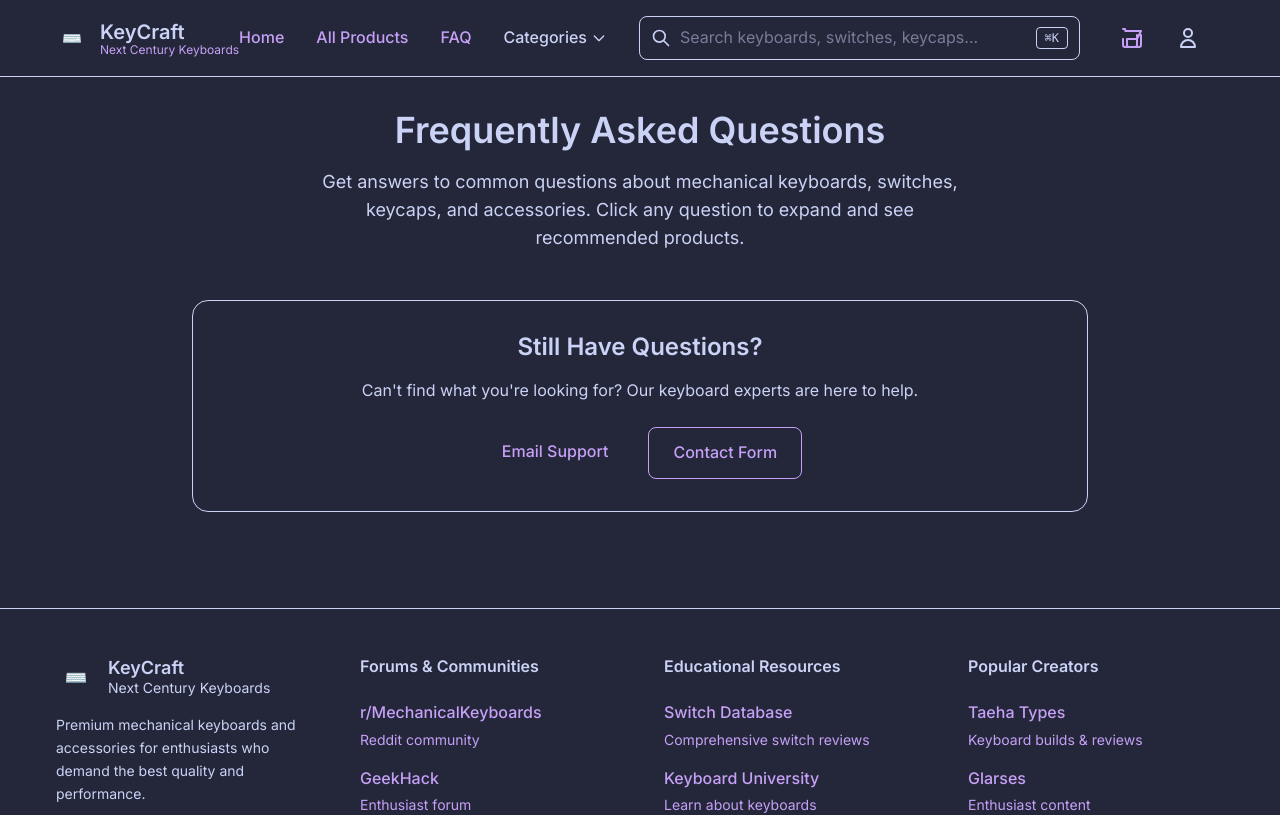
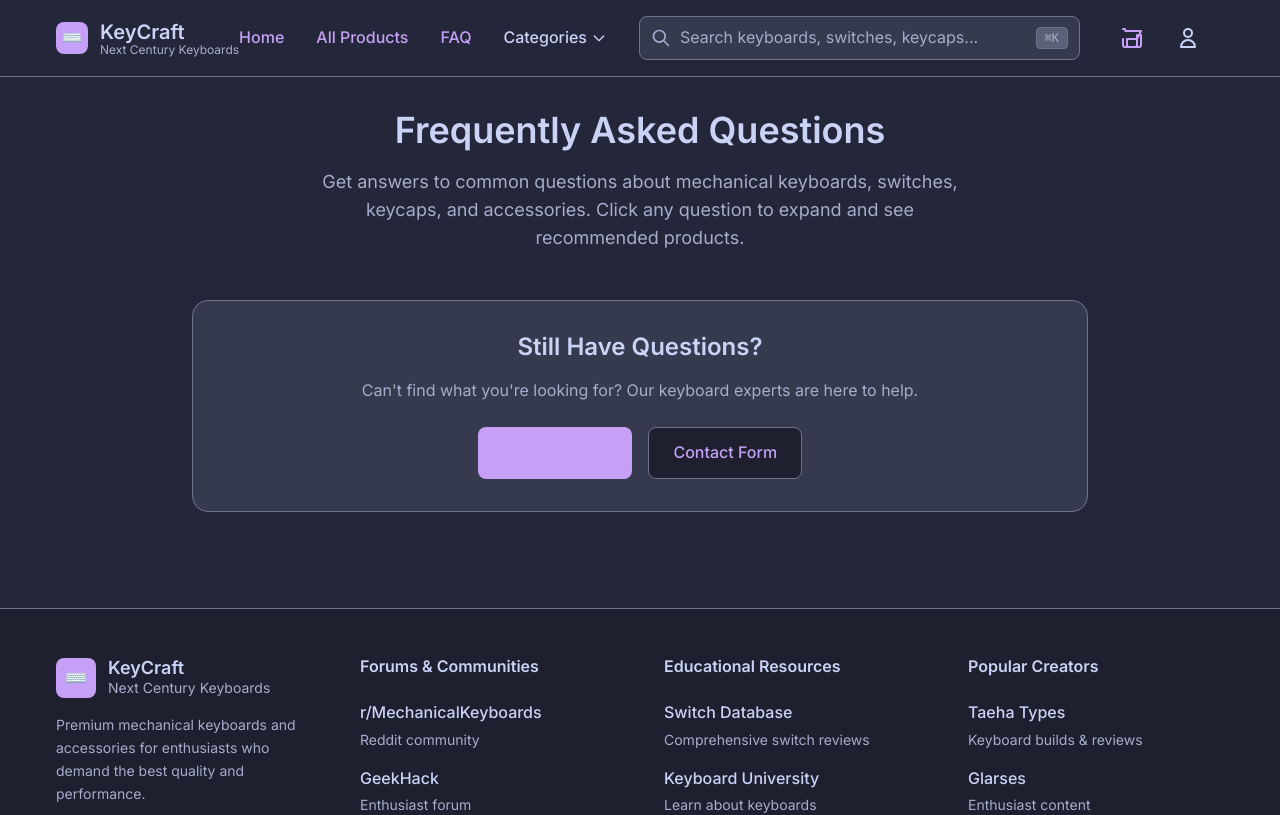
Before and after one commit to codingfragments/svelte_shop, a SvelteKit app: page /faq in a window 1280 px wide. Shown: the top 815 px of the page. Built offline with nearby package versions, Linux system fonts and the light colour scheme.

Commit message:
tailwind fixed

```diff
--- a/src/app.css
+++ b/src/app.css
@@ -1,4 +1,91 @@
 @import 'tailwindcss';
+
+/* Tailwind 4 CSS-based color configuration */
+@theme {
+	/* Catppuccin Macchiato base colors */
+	--color-base: #24273a;
+	--color-mantle: #1e2030;
+	--color-crust: #181926;
+	--color-surface0: #363a4f;
+	--color-surface1: #494d64;
+	--color-surface2: #5b6078;
+	--color-overlay0: #6e738d;
+	--color-overlay1: #8087a2;
+	--color-overlay2: #939ab7;
+	--color-subtext0: #a5adcb;
+	--color-subtext1: #b8c0e0;
+	--color-text: #cad3f5;
+
+	/* Accent colors */
+	--color-rosewater: #f4dbd6;
+	--color-flamingo: #f0c6c6;
+	--color-pink: #f5bde6;
+	--color-mauve: #c6a0f6;
+	--color-red: #ed8796;
+	--color-maroon: #ee99a0;
+	--color-peach: #f5a97f;
+	--color-yellow: #eed49f;
+	--color-green: #a6da95;
+	--color-teal: #8bd5ca;
+	--color-sky: #91d7e3;
+	--color-sapphire: #7dc4e4;
+	--color-blue: #8aadf4;
+	--color-lavender: #b7bdf8;
+
+	/* Semantic colors */
+	--color-primary: #c6a0f6;
+	--color-secondary: #b7bdf8;
+	--color-accent: #f5bde6;
+	--color-success: #a6da95;
+	--color-warning: #eed49f;
+	--color-error: #ed8796;
+
+	/* Background variants */
+	--color-bg-primary: #24273a;
+	--color-bg-secondary: #1e2030;
+	--color-bg-tertiary: #181926;
+	--color-bg-elevated: #363a4f;
+	--color-bg-card: #494d64;
+	--color-bg-hover: #5b6078;
+
+	/* Text variants */
+	--color-text-primary: #cad3f5;
+	--color-text-secondary: #b8c0e0;
+	--color-text-muted: #a5adcb;
+
+	/* Font families */
+	--font-family-mono: 'Fira Code', 'JetBrains Mono', Monaco, 'Cascadia Code', monospace;
+	--font-family-sans: Inter, system-ui, sans-serif;
+
+	/* Animations */
+	--animate-fade-in: fadeIn 0.5s ease-in-out;
+	--animate-slide-up: slideUp 0.3s ease-out;
+	--animate-pulse-slow: pulse 3s cubic-bezier(0.4, 0, 0.6, 1) infinite;
+
+	/* Backdrop blur */
+	--backdrop-blur-xs: 2px;
+
+	/* Border radius */
+	--radius-2xl: 1rem;
+	--radius-3xl: 1.5rem;
+}
+
+/* Keyframes for animations */
+@keyframes fadeIn {
+	0% { opacity: 0; }
+	100% { opacity: 1; }
+}
+
+@keyframes slideUp {
+	0% {
+		transform: translateY(10px);
+		opacity: 0;
+	}
+	100% {
+		transform: translateY(0);
+		opacity: 1;
+	}
+}
 
 /* Base styles with Catppuccin Macchiato theme */
 :root {
--- a/src/lib/components/Header.svelte
+++ b/src/lib/components/Header.svelte
@@ -21,44 +21,44 @@
 	}
 </script>
 
-<header class="bg-bg-primary border-b border-overlay0 sticky top-0 z-50 backdrop-blur-sm">
+<header class="sticky top-0 z-50 border-b border-overlay0 bg-bg-primary backdrop-blur-sm">
 	<div class="container mx-auto px-4 py-4">
 		<nav class="flex items-center justify-between">
 			<!-- Logo & Brand -->
 			<div class="flex items-center space-x-4">
-				<a href="/" class="flex items-center space-x-3 hover:text-primary transition-colors">
-					<div class="w-8 h-8 bg-primary rounded-lg flex items-center justify-center">
-						<span class="text-base font-bold">⌨️</span>
+				<a href="/" class="flex items-center space-x-3 transition-colors hover:text-primary">
+					<div class="flex h-8 w-8 items-center justify-center rounded-lg bg-primary">
+						<span class="font-bold text-base">⌨️</span>
 					</div>
 					<div class="hidden sm:block">
 						<h1 class="text-xl font-bold text-primary">{APP_CONFIG.name}</h1>
-						<p class="text-xs text-text-muted leading-none">Next Century Keyboards</p>
+						<p class="text-xs leading-none text-text-muted">Next Century Keyboards</p>
 					</div>
 				</a>
 			</div>
 
 			<!-- Desktop Navigation -->
-			<div class="hidden lg:flex items-center space-x-8">
+			<div class="hidden items-center space-x-8 lg:flex">
 				<a
 					href="/"
-					class="text-text-primary hover:text-primary transition-colors font-medium"
-					class:text-primary={$page.url.pathname === '/'}
+					class="font-medium text-text-primary transition-colors hover:text-primary"
+					class:text-base={$page.url.pathname === '/'}
 				>
 					Home
 				</a>
 
 				<a
 					href="/products"
-					class="text-text-primary hover:text-primary transition-colors font-medium"
-					class:text-primary={$page.url.pathname === '/products'}
+					class="font-medium text-primary transition-colors hover:text-primary"
+					class:text-base={$page.url.pathname === '/products'}
 				>
 					All Products
 				</a>
 
 				<a
 					href="/faq"
-					class="text-text-primary hover:text-primary transition-colors font-medium"
-					class:text-primary={$page.url.pathname === '/faq'}
+					class="font-medium text-text-primary transition-colors hover:text-primary"
+					class:text-base={$page.url.pathname === '/faq'}
 				>
 					FAQ
 				</a>
@@ -67,27 +67,34 @@
 				<div class="relative">
 					<button
 						onclick={toggleCategory}
-						class="flex items-center space-x-1 text-text-primary hover:text-primary transition-colors font-medium"
-						class:text-primary={$page.url.pathname.startsWith('/categories')}
+						class="flex items-center space-x-1 font-medium text-text-primary transition-colors hover:text-primary"
+						class:text-base={$page.url.pathname.startsWith('/categories')}
 					>
 						<span>Categories</span>
 						<svg
-							class="w-4 h-4 transition-transform"
+							class="h-4 w-4 transition-transform"
 							class:rotate-180={isCategoryOpen}
 							fill="none"
 							stroke="currentColor"
 							viewBox="0 0 24 24"
 						>
-							<path stroke-linecap="round" stroke-linejoin="round" stroke-width="2" d="M19 9l-7 7-7-7"></path>
+							<path
+								stroke-linecap="round"
+								stroke-linejoin="round"
+								stroke-width="2"
+								d="M19 9l-7 7-7-7"
+							></path>
 						</svg>
 					</button>
 
 					{#if isCategoryOpen}
-						<div class="absolute top-full left-0 mt-2 w-64 bg-bg-elevated border border-overlay0 rounded-2xl shadow-xl py-2 z-50">
+						<div
+							class="absolute top-full left-0 z-50 mt-2 w-64 rounded-2xl border border-overlay0 bg-bg-elevated py-2 shadow-xl"
+						>
 							{#each APP_CONFIG.categories as category}
 								<a
 									href="/{category.slug}"
-									class="flex items-center space-x-3 px-4 py-3 hover:bg-bg-hover transition-colors"
+									class="flex items-center space-x-3 px-4 py-3 transition-colors hover:bg-bg-hover"
 									onclick={closeMenus}
 								>
 									<span class="text-lg">{category.icon}</span>
@@ -103,7 +110,7 @@
 			</div>
 
 			<!-- Search Bar -->
-			<div class="hidden md:flex flex-1 max-w-md mx-8">
+			<div class="mx-8 hidden max-w-md flex-1 md:flex">
 				<SearchBar />
 			</div>
 
@@ -112,14 +119,21 @@
 				<!-- Cart -->
 				<a
 					href="/cart"
-					class="relative p-2 text-text-primary hover:text-primary transition-colors"
-					class:text-primary={$page.url.pathname === '/cart'}
+					class="relative p-2 text-text-primary transition-colors hover:text-primary"
+					class:text-base={$page.url.pathname === '/cart'}
 				>
-					<svg class="w-6 h-6" fill="none" stroke="currentColor" viewBox="0 0 24 24">
-						<path stroke-linecap="round" stroke-linejoin="round" stroke-width="2" d="M3 3h2l.4 2M7 13h10l4-8H5.4m-2.4 8v6a2 2 0 002 2h10a2 2 0 002-2V9M7 13v6a2 2 0 002 2h10a2 2 0 002-2V9"></path>
+					<svg class="h-6 w-6" fill="none" stroke="currentColor" viewBox="0 0 24 24">
+						<path
+							stroke-linecap="round"
+							stroke-linejoin="round"
+							stroke-width="2"
+							d="M3 3h2l.4 2M7 13h10l4-8H5.4m-2.4 8v6a2 2 0 002 2h10a2 2 0 002-2V9M7 13v6a2 2 0 002 2h10a2 2 0 002-2V9"
+						></path>
 					</svg>
 					{#if $cart.itemCount > 0}
-						<span class="absolute -top-1 -right-1 bg-primary text-base text-xs rounded-full w-5 h-5 flex items-center justify-center font-bold">
+						<span
+							class="absolute -top-1 -right-1 flex h-5 w-5 items-center justify-center rounded-full bg-primary text-xs font-bold text-base"
+						>
 							{$cart.itemCount > 99 ? '99+' : $cart.itemCount}
 						</span>
 					{/if}
@@ -127,37 +141,47 @@
 				</a>
 
 				<!-- User -->
-				<button class="p-2 text-text-primary hover:text-primary transition-colors">
-					<svg class="w-6 h-6" fill="none" stroke="currentColor" viewBox="0 0 24 24">
-						<path stroke-linecap="round" stroke-linejoin="round" stroke-width="2" d="M16 7a4 4 0 11-8 0 4 4 0 018 0zM12 14a7 7 0 00-7 7h14a7 7 0 00-7-7z"></path>
+				<button class="p-2 text-text-primary transition-colors hover:text-primary">
+					<svg class="h-6 w-6" fill="none" stroke="currentColor" viewBox="0 0 24 24">
+						<path
+							stroke-linecap="round"
+							stroke-linejoin="round"
+							stroke-width="2"
+							d="M16 7a4 4 0 11-8 0 4 4 0 018 0zM12 14a7 7 0 00-7 7h14a7 7 0 00-7-7z"
+						></path>
 					</svg>
 				</button>
 
 				<!-- Mobile Menu Toggle -->
 				<button
 					onclick={toggleMenu}
-					class="lg:hidden p-2 text-text-primary hover:text-primary transition-colors"
+					class="p-2 text-text-primary transition-colors hover:text-primary lg:hidden"
 				>
-					<svg class="w-6 h-6" fill="none" stroke="currentColor" viewBox="0 0 24 24">
-						<path stroke-linecap="round" stroke-linejoin="round" stroke-width="2" d="M4 6h16M4 12h16M4 18h16"></path>
+					<svg class="h-6 w-6" fill="none" stroke="currentColor" viewBox="0 0 24 24">
+						<path
+							stroke-linecap="round"
+							stroke-linejoin="round"
+							stroke-width="2"
+							d="M4 6h16M4 12h16M4 18h16"
+						></path>
 					</svg>
 				</button>
 			</div>
 		</nav>
 
 		<!-- Mobile Search -->
-		<div class="md:hidden mt-4">
+		<div class="mt-4 md:hidden">
 			<SearchBar />
 		</div>
 	</div>
 
 	<!-- Mobile Menu -->
 	{#if isMenuOpen}
-		<div class="lg:hidden bg-bg-secondary border-t border-overlay0">
-			<div class="container mx-auto px-4 py-4 space-y-4">
+		<div class="border-t border-overlay0 bg-bg-secondary lg:hidden">
+			<div class="container mx-auto space-y-4 px-4 py-4">
 				<a
 					href="/"
-					class="block py-2 text-text-primary hover:text-primary transition-colors font-medium"
+					class="block py-2 font-medium text-text-primary transition-colors hover:text-primary"
 					onclick={closeMenus}
 				>
 					Home
@@ -165,7 +189,7 @@
 
 				<a
 					href="/products"
-					class="block py-2 text-text-primary hover:text-primary transition-colors font-medium"
+					class="block py-2 font-medium text-text-primary transition-colors hover:text-primary"
 					onclick={closeMenus}
 				>
 					All Products
@@ -173,18 +197,20 @@
 
 				<a
 					href="/faq"
-					class="block py-2 text-text-primary hover:text-primary transition-colors font-medium"
+					class="block py-2 font-medium text-text-primary transition-colors hover:text-primary"
 					onclick={closeMenus}
 				>
 					FAQ
 				</a>
 
 				<div class="border-t border-overlay0 pt-4">
-					<h3 class="text-text-muted text-sm font-medium uppercase tracking-wider mb-3">Categories</h3>
+					<h3 class="mb-3 text-sm font-medium tracking-wider text-text-muted uppercase">
+						Categories
+					</h3>
 					{#each APP_CONFIG.categories as category}
 						<a
 							href="/{category.slug}"
-							class="flex items-center space-x-3 py-3 hover:text-primary transition-colors"
+							class="flex items-center space-x-3 py-3 transition-colors hover:text-primary"
 							onclick={closeMenus}
 						>
 							<span class="text-lg">{category.icon}</span>
--- a/src/routes/faq/+page.svelte
+++ b/src/routes/faq/+page.svelte
@@ -51,23 +51,31 @@
 
 	// Get category info with fallback
 	function getCategoryInfo(categorySlug: string) {
-		return categoryMetadata[categorySlug] || { name: categorySlug.charAt(0).toUpperCase() + categorySlug.slice(1), icon: '📝' };
+		return (
+			categoryMetadata[categorySlug] || {
+				name: categorySlug.charAt(0).toUpperCase() + categorySlug.slice(1),
+				icon: '📝'
+			}
+		);
 	}
 </script>
 
 <svelte:head>
 	<title>FAQ - KeyCraft</title>
-	<meta name="description" content="Frequently asked questions about mechanical keyboards, keycaps, switches and accessories. Get expert answers to help you choose the perfect keyboard setup." />
+	<meta
+		name="description"
+		content="Frequently asked questions about mechanical keyboards, keycaps, switches and accessories. Get expert answers to help you choose the perfect keyboard setup."
+	/>
 </svelte:head>
 
 <div class="container mx-auto px-4 py-8">
-	<div class="max-w-4xl mx-auto">
+	<div class="mx-auto max-w-4xl">
 		<!-- Header -->
-		<div class="text-center mb-12">
-			<h1 class="text-4xl font-bold text-text-primary mb-4">Frequently Asked Questions</h1>
-			<p class="text-lg text-text-muted max-w-2xl mx-auto">
-				Get answers to common questions about mechanical keyboards, switches, keycaps, and accessories.
-				Click any question to expand and see recommended products.
+		<div class="mb-12 text-center">
+			<h1 class="mb-4 text-4xl font-bold text-text-primary">Frequently Asked Questions</h1>
+			<p class="mx-auto max-w-2xl text-lg text-text-muted">
+				Get answers to common questions about mechanical keyboards, switches, keycaps, and
+				accessories. Click any question to expand and see recommended products.
 			</p>
 		</div>
 
@@ -75,9 +83,9 @@
 		<div class="space-y-8">
 			{#each Object.entries(data.faqsByCategory) as [categorySlug, faqs]}
 				{@const categoryInfo = getCategoryInfo(categorySlug)}
-				<div class="bg-bg-elevated rounded-2xl border border-overlay0 overflow-hidden">
+				<div class="overflow-hidden rounded-2xl border border-overlay0 bg-bg-elevated">
 					<!-- Category Header -->
-					<div class="bg-bg-secondary px-6 py-4 border-b border-overlay0">
+					<div class="border-b border-overlay0 bg-bg-secondary px-6 py-4">
 						<div class="flex items-center space-x-3">
 							<span class="text-2xl">{categoryInfo.icon}</span>
 							<h2 class="text-xl font-semibold text-text-primary">{categoryInfo.name}</h2>
@@ -92,54 +100,65 @@
 								<!-- Question -->
 								<button
 									onclick={() => toggleExpanded(faq.id.toString())}
-									class="w-full text-left flex items-center justify-between hover:text-primary transition-colors group"
+									class="group flex w-full items-center justify-between text-left transition-colors hover:text-primary"
 								>
-									<h3 class="text-lg font-medium text-text-primary pr-4 group-hover:text-primary">
+									<h3 class="pr-4 text-lg font-medium text-text-primary group-hover:text-primary">
 										{faq.question}
 									</h3>
 									<svg
-										class="w-5 h-5 text-text-muted flex-shrink-0 transition-transform group-hover:text-primary"
+										class="h-5 w-5 flex-shrink-0 text-text-muted transition-transform group-hover:text-primary"
 										class:rotate-180={expandedItems.has(faq.id.toString())}
 										fill="none"
 										stroke="currentColor"
 										viewBox="0 0 24 24"
 									>
-										<path stroke-linecap="round" stroke-linejoin="round" stroke-width="2" d="M19 9l-7 7-7-7"></path>
+										<path
+											stroke-linecap="round"
+											stroke-linejoin="round"
+											stroke-width="2"
+											d="M19 9l-7 7-7-7"
+										></path>
 									</svg>
 								</button>
 
 								<!-- Answer (Expandable) -->
 								{#if expandedItems.has(faq.id.toString())}
 									<div class="mt-4 space-y-4">
-										<p class="text-text-secondary leading-relaxed">
+										<p class="leading-relaxed text-text-secondary">
 											{faq.answer}
 										</p>
 
 										<!-- Related Products -->
 										{#if faq.related_products && faq.related_products.length > 0}
-											<div class="bg-bg-secondary rounded-xl p-4 border border-overlay0">
-												<h4 class="text-sm font-medium text-text-muted mb-3 uppercase tracking-wider">
-													{faq.related_products.length > 1 ? 'Recommended Products' : 'Recommended Product'}
+											<div class="rounded-xl border border-overlay0 bg-bg-secondary p-4">
+												<h4
+													class="mb-3 text-sm font-medium tracking-wider text-text-muted uppercase"
+												>
+													{faq.related_products.length > 1
+														? 'Recommended Products'
+														: 'Recommended Product'}
 												</h4>
 												<div class="space-y-3">
 													{#each faq.related_products as product}
 														<div class="flex items-center space-x-4">
-															<div class="w-16 h-16 bg-bg-hover rounded-lg flex items-center justify-center">
+															<div
+																class="flex h-16 w-16 items-center justify-center rounded-lg bg-bg-hover"
+															>
 																<span class="text-2xl">📦</span>
 															</div>
 															<div class="flex-1">
 																<h5 class="font-medium text-text-primary">
 																	{product.name}
 																</h5>
-																<p class="text-text-muted text-sm">
+																<p class="text-sm text-text-muted">
 																	${product.price.toFixed(2)}
 																</p>
 															</div>
 															<a
 																href="/{product.category_slug}/{product.slug}"
-																class="bg-primary text-base px-4 py-2 rounded-lg hover:bg-primary/90 transition-colors font-medium"
+																class="rounded-lg bg-primary px-4 py-2 font-medium text-crust transition-colors hover:bg-primary/90"
 															>
-																View Product
+																<span class="text-crust">View Product</span>
 															</a>
 														</div>
 													{/each}
@@ -156,21 +175,21 @@
 		</div>
 
 		<!-- Contact Section -->
-		<div class="mt-12 text-center bg-bg-elevated rounded-2xl border border-overlay0 p-8">
-			<h2 class="text-2xl font-semibold text-text-primary mb-4">Still Have Questions?</h2>
-			<p class="text-text-muted mb-6">
+		<div class="mt-12 rounded-2xl border border-overlay0 bg-bg-elevated p-8 text-center">
+			<h2 class="mb-4 text-2xl font-semibold text-text-primary">Still Have Questions?</h2>
+			<p class="mb-6 text-text-muted">
 				Can't find what you're looking for? Our keyboard experts are here to help.
 			</p>
-			<div class="flex flex-col sm:flex-row gap-4 justify-center">
+			<div class="flex flex-col justify-center gap-4 sm:flex-row">
 				<a
 					href="mailto:support@keycraft.com"
-					class="bg-primary text-base px-6 py-3 rounded-lg hover:bg-primary/90 transition-colors font-medium"
+					class="rounded-lg bg-primary px-6 py-3 font-medium text-base transition-colors hover:bg-primary/90"
 				>
 					Email Support
 				</a>
 				<a
 					href="/contact"
-					class="bg-bg-secondary text-text-primary px-6 py-3 rounded-lg hover:bg-bg-hover transition-colors font-medium border border-overlay0"
+					class="rounded-lg border border-overlay0 bg-bg-secondary px-6 py-3 font-medium text-text-primary transition-colors hover:bg-bg-hover"
 				>
 					Contact Form
 				</a>
--- a/tailwind.config.js
+++ b/tailwind.config.js
@@ -3,84 +3,7 @@ export default {
 	content: ['./src/**/*.{html,js,svelte,ts}'],
 	theme: {
 		extend: {
-			colors: {
-				// Catppuccin Macchiato Theme
-				base: '#24273a',
-				mantle: '#1e2030',
-				crust: '#181926',
-				surface0: '#363a4f',
-				surface1: '#494d64',
-				surface2: '#5b6078',
-				overlay0: '#6e738d',
-				overlay1: '#8087a2',
-				overlay2: '#939ab7',
-				subtext0: '#a5adcb',
-				subtext1: '#b8c0e0',
-				text: '#cad3f5',
-
-				// Accent colors
-				rosewater: '#f4dbd6',
-				flamingo: '#f0c6c6',
-				pink: '#f5bde6',
-				mauve: '#c6a0f6',
-				red: '#ed8796',
-				maroon: '#ee99a0',
-				peach: '#f5a97f',
-				yellow: '#eed49f',
-				green: '#a6da95',
-				teal: '#8bd5ca',
-				sky: '#91d7e3',
-				sapphire: '#7dc4e4',
-				blue: '#8aadf4',
-				lavender: '#b7bdf8',
-
-				// Semantic colors
-				primary: '#c6a0f6', // mauve
-				secondary: '#b7bdf8', // lavender
-				accent: '#f5bde6', // pink
-				success: '#a6da95', // green
-				warning: '#eed49f', // yellow
-				error: '#ed8796', // red
-
-				// Background variants
-				'bg-primary': '#24273a', // base
-				'bg-secondary': '#1e2030', // mantle
-				'bg-tertiary': '#181926', // crust
-				'bg-elevated': '#363a4f', // surface0
-				'bg-card': '#494d64', // surface1
-				'bg-hover': '#5b6078', // surface2
-
-				// Text variants
-				'text-primary': '#cad3f5', // text
-				'text-secondary': '#b8c0e0', // subtext1
-				'text-muted': '#a5adcb', // subtext0
-			},
-			fontFamily: {
-				'mono': ['Fira Code', 'JetBrains Mono', 'Monaco', 'Cascadia Code', 'monospace'],
-				'sans': ['Inter', 'system-ui', 'sans-serif']
-			},
-			animation: {
-				'fade-in': 'fadeIn 0.5s ease-in-out',
-				'slide-up': 'slideUp 0.3s ease-out',
-				'pulse-slow': 'pulse 3s cubic-bezier(0.4, 0, 0.6, 1) infinite',
-			},
-			keyframes: {
-				fadeIn: {
-					'0%': { opacity: '0' },
-					'100%': { opacity: '1' }
-				},
-				slideUp: {
-					'0%': { transform: 'translateY(10px)', opacity: '0' },
-					'100%': { transform: 'translateY(0)', opacity: '1' }
-				}
-			},
-			backdropBlur: {
-				xs: '2px'
-			},
-			borderRadius: {
-				'2xl': '1rem',
-				'3xl': '1.5rem'
-			}
+			// All theme customizations now moved to CSS using @theme
 		}
 	},
 	plugins: []
```
Also changed, not shown: src/lib/components/CategoryNav.svelte (+23 -13 lines).
